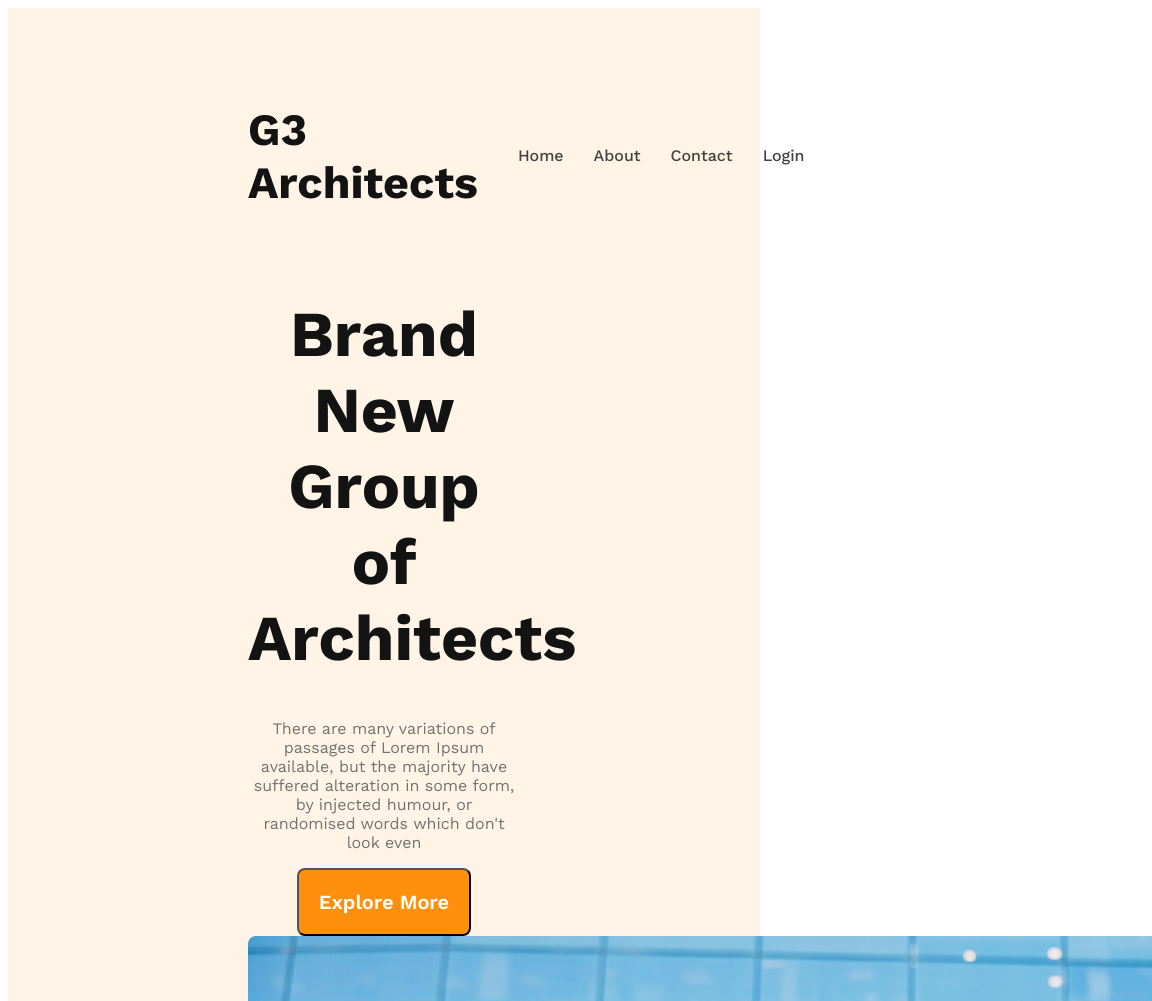
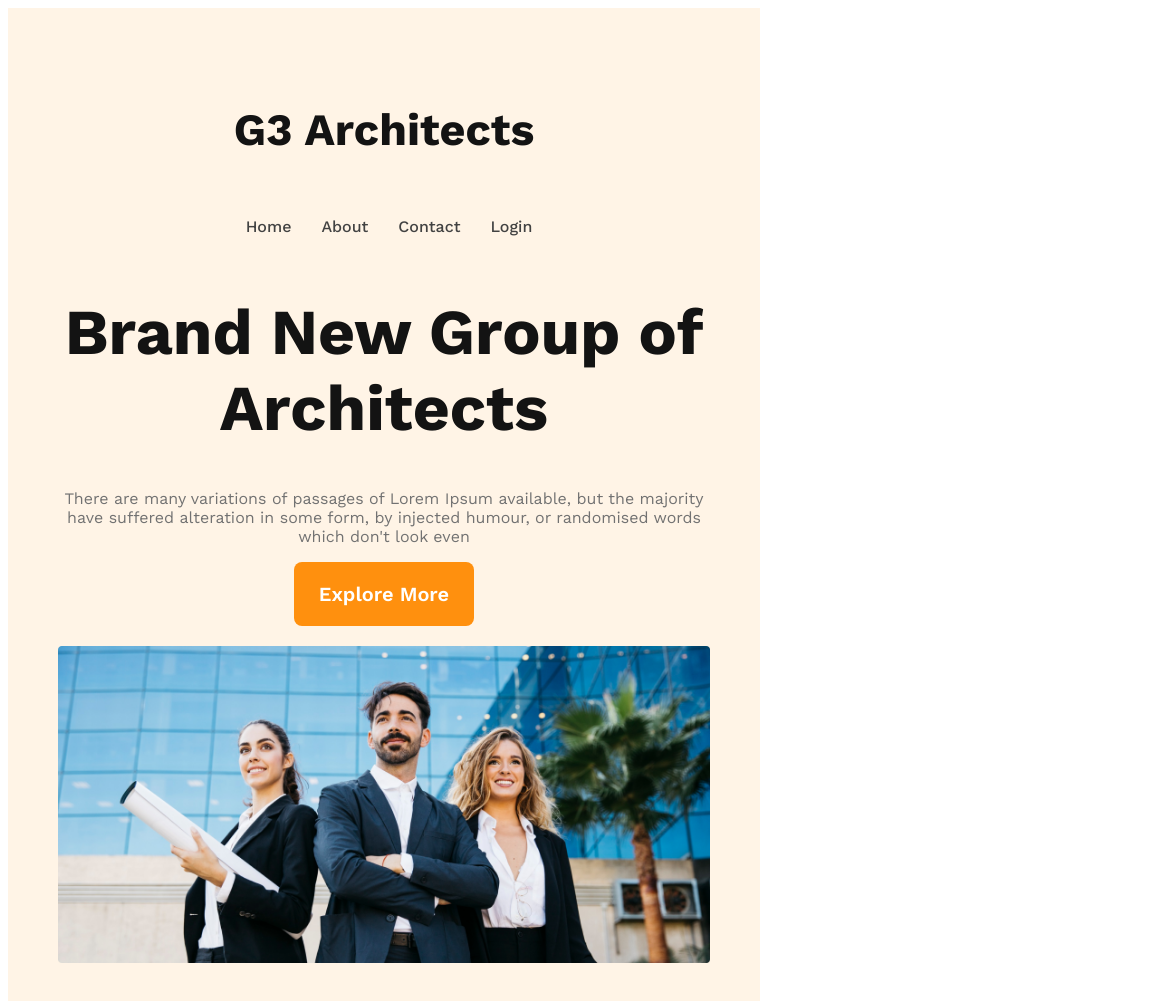
Before and after one commit to Itzhabibul/g3-architects-website, a plain HTML site: page index.html in a window 768 px wide. Shown: the top 1001 px of the page, 1152 px wide, since content can reach past the window. Drawn offline with nearby package versions, Linux system fonts and the light colour scheme.

Commit message:
responsive header section

```diff
--- a/styles/architects.css
+++ b/styles/architects.css
@@ -10,9 +10,11 @@
     border-radius: 8px;
     background: #FF900E;
     color: white;
-    font-size: 20px;
+    font-size: 1.25rem;
     font-weight: 600;
-    padding: 20px;
+    padding: 20px 25px;
+    cursor: pointer;
+    border: 0;
   }
 
   /* Header section */
@@ -57,3 +59,30 @@
   .banner-description{
     color: #727272;
 }
+.banner img{
+    margin-top: 20px;
+    width: 100%;
+}
+
+/* Responsive Style */
+
+/* mobile device */
+
+@media screen and (max-width: 576px) {
+    header{
+        padding: 20px;
+    }
+    nav{
+        flex-direction: column;
+    }
+}
+
+/* tablet or medium device */
+@media screen and (min-width:576px) and (max-width: 960px) {
+    header{
+        padding: 50px;
+    }
+    nav{
+        flex-direction: column;
+    }
+}
```
